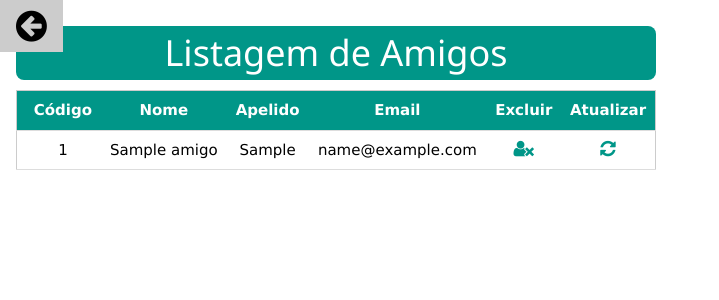
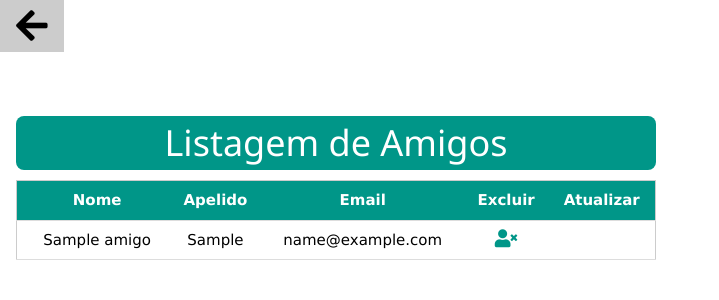
Before and after one commit to MuMurilo/cursophp2, a PHP site: page /listar.php in a window 1280 px wide. Shown: the top 300 px of the page, without its empty margins (0-719 px from the left). Run offline with PHP 8.4, Linux system fonts and the light colour scheme; tables that the repository leaves empty or names only in its code hold one stand-in row (values such as "Sample post").

Commit message:
atualização do link de referencia de icone

```diff
--- a/etec/agenda 6/cadastro.php
+++ b/etec/agenda 6/cadastro.php
@@ -6,7 +6,7 @@
     <meta name="viewport" content="width=device-width, initial-scale=1.0">
     <meta http-equiv="X-UA-Compatible" content="ie=edge">
     <link rel="stylesheet" href="https://www.w3schools.com/w3css/4/w3.css">
-    <link rel="stylesheet" href="https://cdnjs.cloudflare.com/ajax/libs/fontawesome/4.7.0/css/font-awesome.min.css">
+    <link rel="stylesheet" href="https://cdnjs.cloudflare.com/ajax/libs/font-awesome/5.15.3/css/all.min.css">
     <title>Cadastro - MYSQLI</title>
 </head>
 
--- a/etec/agenda 6/cadastroAction.php
+++ b/etec/agenda 6/cadastroAction.php
@@ -6,7 +6,7 @@
     <meta name="viewport" content="width=device-width, initial-scale=1.0">
     <meta http-equiv="X-UA-Compatible" content="ie=edge">
     <link rel="stylesheet" href="https://www.w3schools.com/w3css/4/w3.css">
-    <link rel="stylesheet" href="https://cdnjs.cloudflare.com/ajax/libs/fontawesome/4.7.0/css/font-awesome.min.css">
+    <link rel="stylesheet" href="https://cdnjs.cloudflare.com/ajax/libs/font-awesome/5.15.3/css/all.min.css">
     <title>Cadastro - MYSQLI</title>
 </head>
 
--- a/etec/agenda 6/index.html
+++ b/etec/agenda 6/index.html
@@ -6,7 +6,7 @@
     <meta name="viewport" content="width=device-width, initial-scale=1.0">
     <meta http-equiv="X-UA-Compatible" content="ie=edge">
     <link rel="stylesheet" href="https://www.w3schools.com/w3css/4/w3.css">
-    <link rel="stylesheet" href="https://cdnjs.cloudflare.com/ajax/libs/fontawesome/4.7.0/css/font-awesome.min.css">
+    <link rel="stylesheet" href="https://cdnjs.cloudflare.com/ajax/libs/font-awesome/5.15.3/css/all.min.css">
     <title>Projeto - MYSQLI</title>
 </head>
 
@@ -16,13 +16,13 @@
         <div class="w3-row">
             <div class="w3-col w3-button w3-teal w3-cell w3-round-large" style="width:45%;">
                 <a href="cadastro.php" style="text-decoration: none;">
-                    <i class=" fa fa-user-plus" style="font-size: 10.5em"></i>
+                    <i class=" fa fa-user-plus w3-center" style="font-size: 10.5em"></i>
                     <p style="font-size: 2em"> Adicionar </p>
                 </a>
             </div>
             <div class="w3-col w3-button w3-teal w3-cell w3-round-large w3-right" style="width:45%;">
                 <a href="listar.php" style="text-decoration: none;">
-                    <i class="fa fa-vcard-o" style="font-size: 10.5em"></i>
+                    <i class="fas fa-solid fa-list" style="font-size: 10.5em"></i>
                     <p style="font-size: 2em"> Listar </p>
                 </a>
                 <div>
--- a/etec/agenda 6/listar.php
+++ b/etec/agenda 6/listar.php
@@ -6,14 +6,17 @@
     <meta name="viewport" content="width=device-width, initial-scale=1.0">
     <meta http-equiv="X-UA-Compatible" content="ie=edge">
     <link rel="stylesheet" href="https://www.w3schools.com/w3css/4/w3.css">
-    <link rel="stylesheet" href="https://cdnjs.cloudflare.com/ajax/libs/fontawesome/4.7.0/css/font-awesome.min.css">
+    <link rel="stylesheet" href="https://cdnjs.cloudflare.com/ajax/libs/font-awesome/5.15.3/css/all.min.css">
     <title>Listagem de Amigos - MYSQLI</title>
 </head>
 
+
+
 <body>
     <a href="index.php" class="w3-display-topleft">
-        <i class="fa fa-arrow-circle-left w3-large w3-teal w3-button w3-xxlarge"></i>
+        <i class="fas fa-solid fa-arrow-left w3-teal w3-button w3-xxlarge"></i>
     </a>
+    <br><br><br><br>
     <?php
     $servername = "localhost";
     $username = "root";
@@ -30,7 +33,7 @@ margin">Listagem de Amigos</h1>
 <table class="w3-table-all w3-centered">
 <thead>
 <tr class="w3-center w3-teal">
-<th>Código</th>
+
 <th>Nome</th>
 <th>Apelido</th>
 <th>Email</th>
@@ -44,7 +47,7 @@ margin">Listagem de Amigos</h1>
     if ($resultado != null)
         foreach ($resultado as $linha) {
             echo '<tr>';
-            echo '<td>' . $linha['idamigo'] . '</td>';
+            // echo '<td>' . $linha['idamigo'] . '</td>';
             echo '<td>' . $linha['nome'] . '</td>';
             echo '<td>' . $linha['apelido'] . '</td>';
             echo '<td>' . $linha['email'] . '</td>';
```
